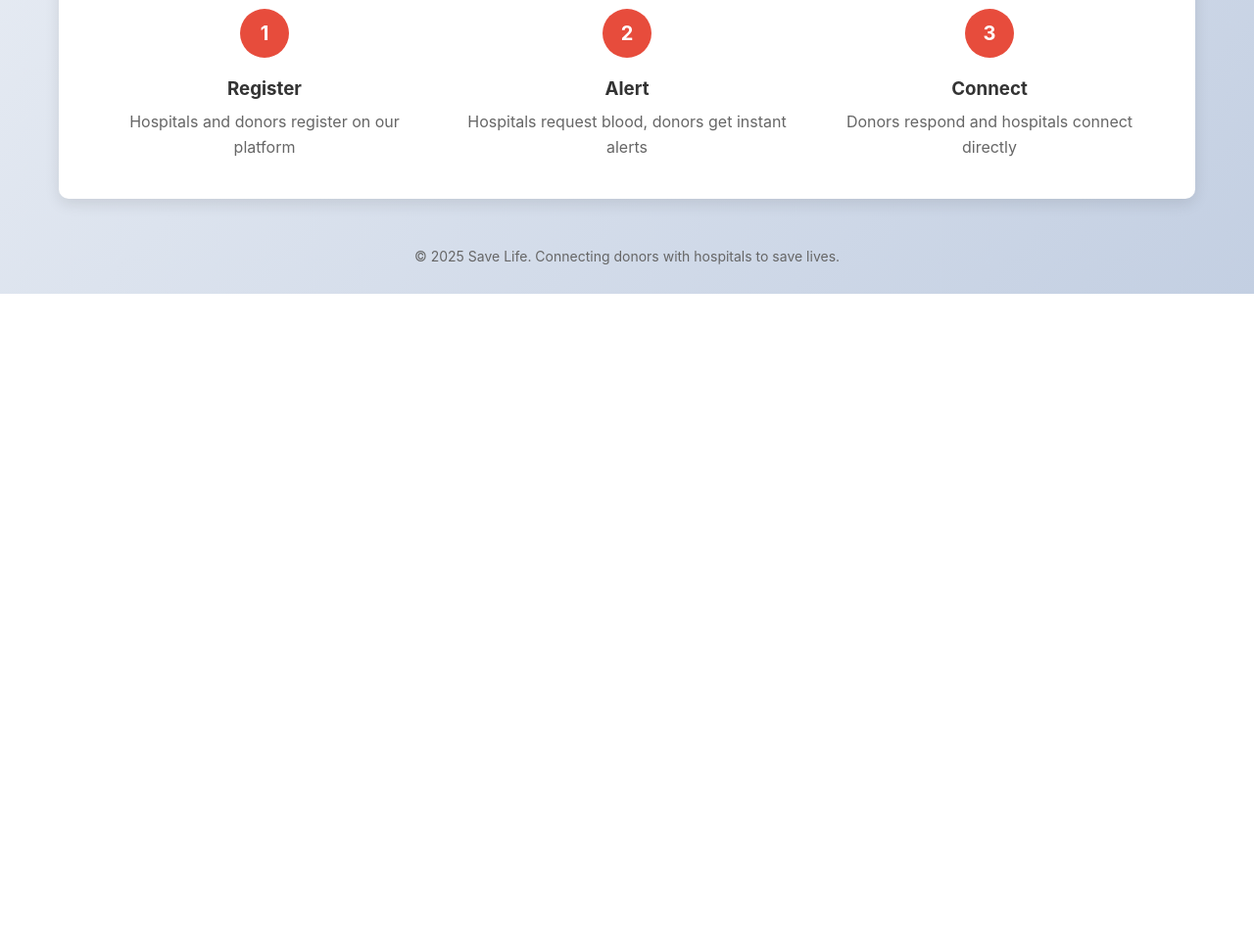
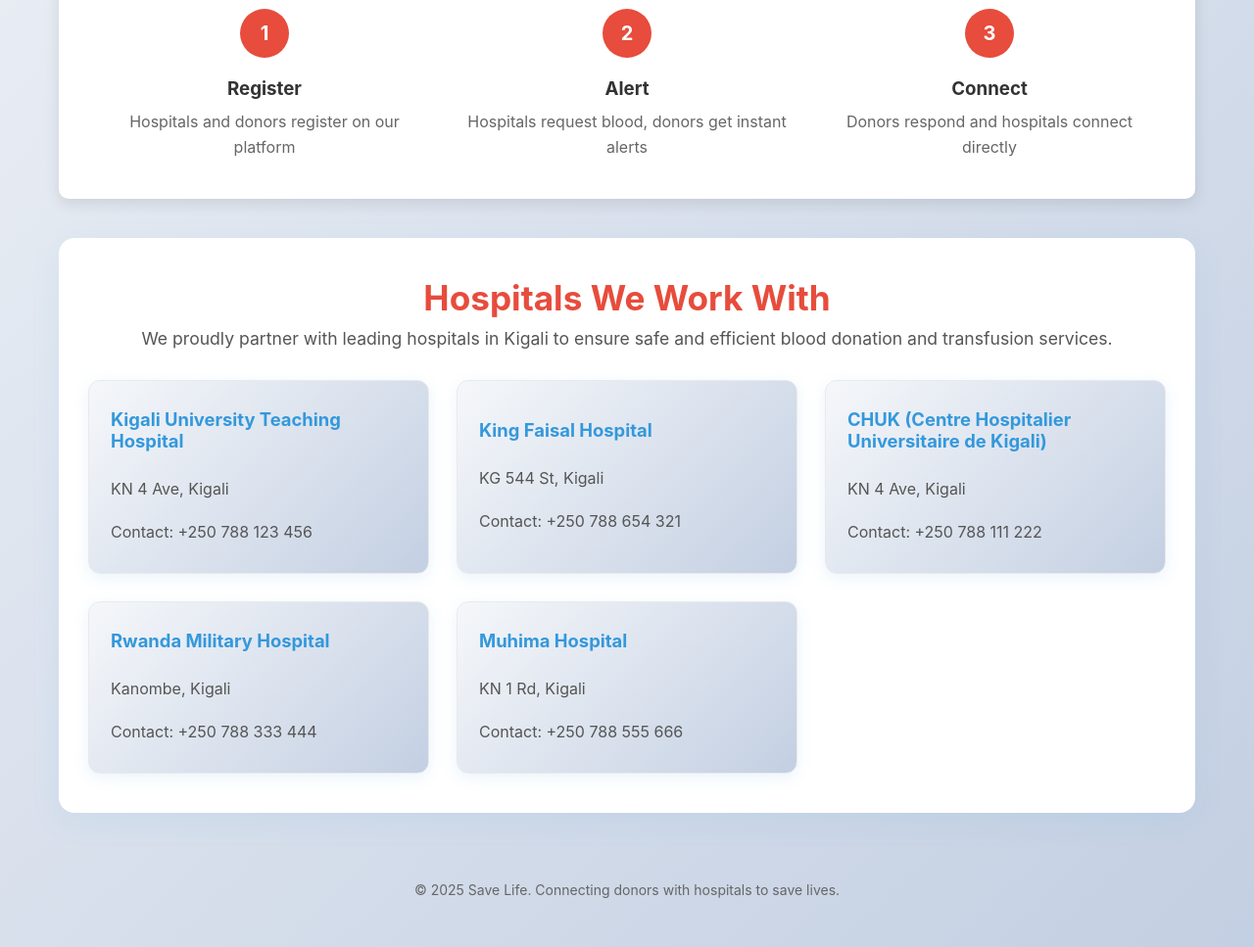
Before and after one commit to Ntare-GAMA/Save-Life, a plain HTML site: page Index.html in a window 1280 px wide. Shown: the part 800-1767 px from the top of the page at 98% size. Before the commit the page ends 1100 px from the top, so only its background shows below. Drawn offline with Linux system fonts and the light colour scheme.

Commit message:
latest updates

```diff
--- a/Index.html
+++ b/Index.html
@@ -73,6 +73,14 @@
                         <p>Donors respond and hospitals connect directly</p>
                     </div>
                 </div>
+            </div>
+
+            <!-- Hospitals We Work With Section -->
+            <div class="hospitals-we-work-with-section">
+                <h2>Hospitals We Work With</h2>
+                <p class="hospitals-intro">We proudly partner with leading hospitals in Kigali to ensure safe and efficient blood donation and transfusion services.</p>
+                <div class="hospitals-cards-container" id="kigali-hospitals-list">
+                    <!-- Hospital cards will be loaded here by JS -->
                 </div>
             </div>
 
--- /dev/null
+++ b/kigali_hospitals.json
@@ -0,0 +1,27 @@
+[
+  {
+    "name": "Kigali University Teaching Hospital",
+    "address": "KN 4 Ave, Kigali",
+    "contact": "+250 788 123 456"
+  },
+  {
+    "name": "King Faisal Hospital",
+    "address": "KG 544 St, Kigali",
+    "contact": "+250 788 654 321"
+  },
+  {
+    "name": "CHUK (Centre Hospitalier Universitaire de Kigali)",
+    "address": "KN 4 Ave, Kigali",
+    "contact": "+250 788 111 222"
+  },
+  {
+    "name": "Rwanda Military Hospital",
+    "address": "Kanombe, Kigali",
+    "contact": "+250 788 333 444"
+  },
+  {
+    "name": "Muhima Hospital",
+    "address": "KN 1 Rd, Kigali",
+    "contact": "+250 788 555 666"
+  }
+]
--- a/script.js
+++ b/script.js
@@ -394,3 +394,48 @@ function initializeSampleData() {
 document.addEventListener('DOMContentLoaded', function() {
     initializeSampleData();
 });
+
+// Fetch and display Kigali hospitals on homepage
+function loadKigaliHospitals() {
+    fetch('kigali_hospitals.json')
+        .then(response => response.json())
+        .then(hospitals => {
+            const listDiv = document.getElementById('kigali-hospitals-list');
+            if (!listDiv) return;
+            if (!hospitals.length) {
+                listDiv.innerHTML = '<p>No hospitals found.</p>';
+                return;
+            }
+            let html = '<ul class="hospital-list">';
+            hospitals.forEach(hospital => {
+                html += `<li class="hospital-item">
+                    <strong>${hospital.name}</strong><br>
+                    <span>${hospital.address}</span><br>
+                    <span>Contact: ${hospital.contact}</span>
+                </li>`;
+            });
+            html += '</ul>';
+            listDiv.innerHTML = html;
+        })
+        .catch(() => {
+            const listDiv = document.getElementById('kigali-hospitals-list');
+            if (listDiv) listDiv.innerHTML = '<p>Could not load hospital data.</p>';
+        });
+}
+
+// Show page and load hospitals if homepage
+const originalShowPage = showPage;
+showPage = function(pageId) {
+    originalShowPage(pageId);
+    if (pageId === 'homepage') {
+        loadKigaliHospitals();
+    }
+};
+
+// Load hospitals on initial page load if homepage is visible
+window.addEventListener('DOMContentLoaded', function() {
+    const homepage = document.getElementById('homepage');
+    if (homepage && !homepage.classList.contains('hidden')) {
+        loadKigaliHospitals();
+    }
+});
--- a/style.css
+++ b/style.css
@@ -332,6 +332,80 @@
             color: #666;
         }
 
+        /* Hospitals We Work With Section */
+.hospitals-we-work-with-section {
+    background: #fff;
+    border-radius: 16px;
+    box-shadow: 0 8px 32px rgba(52, 152, 219, 0.08);
+    padding: 40px 20px;
+    margin: 40px 0;
+    max-width: 1200px;
+    margin-left: auto;
+    margin-right: auto;
+}
+.hospitals-we-work-with-section h2 {
+    color: #e74c3c;
+    text-align: center;
+    margin-bottom: 10px;
+    font-size: 2.2rem;
+}
+.hospitals-intro {
+    text-align: center;
+    color: #555;
+    margin-bottom: 32px;
+    font-size: 1.1rem;
+}
+.hospitals-cards-container {
+    display: grid;
+    grid-template-columns: repeat(auto-fit, minmax(260px, 1fr));
+    gap: 28px;
+    padding: 0 10px;
+}
+.hospital-list {
+    display: contents;
+}
+.hospital-item {
+    background: linear-gradient(135deg, #f5f7fa 0%, #c3cfe2 100%);
+    border-radius: 12px;
+    box-shadow: 0 4px 16px rgba(52, 152, 219, 0.10);
+    padding: 28px 22px;
+    text-align: left;
+    transition: transform 0.2s, box-shadow 0.2s;
+    border: 1.5px solid #eaeaea;
+    min-height: 160px;
+    display: flex;
+    flex-direction: column;
+    justify-content: center;
+}
+.hospital-item strong {
+    color: #3498db;
+    font-size: 1.15rem;
+    margin-bottom: 8px;
+    display: block;
+}
+.hospital-item span {
+    color: #555;
+    font-size: 1rem;
+    display: block;
+    margin-bottom: 4px;
+}
+.hospital-item:hover {
+    transform: translateY(-6px) scale(1.03);
+    box-shadow: 0 8px 32px rgba(231, 76, 60, 0.13);
+    border-color: #e74c3c;
+}
+@media (max-width: 600px) {
+    .hospitals-we-work-with-section {
+        padding: 20px 5px;
+    }
+    .hospitals-cards-container {
+        gap: 16px;
+    }
+    .hospital-item {
+        padding: 18px 10px;
+    }
+}
+
         @media (max-width: 768px) {
             .header {
                 flex-direction: column;
```
Lines whose indentation alone changed are shown as unchanged.
